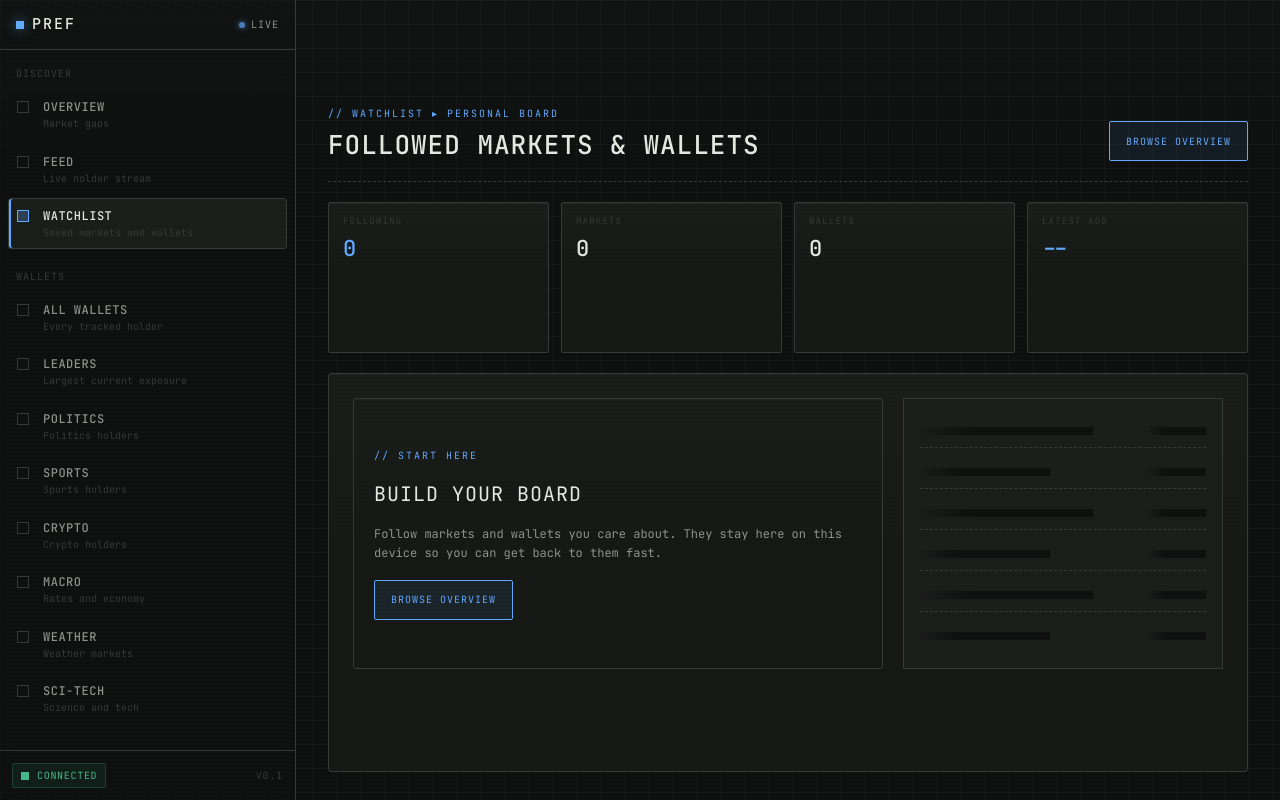
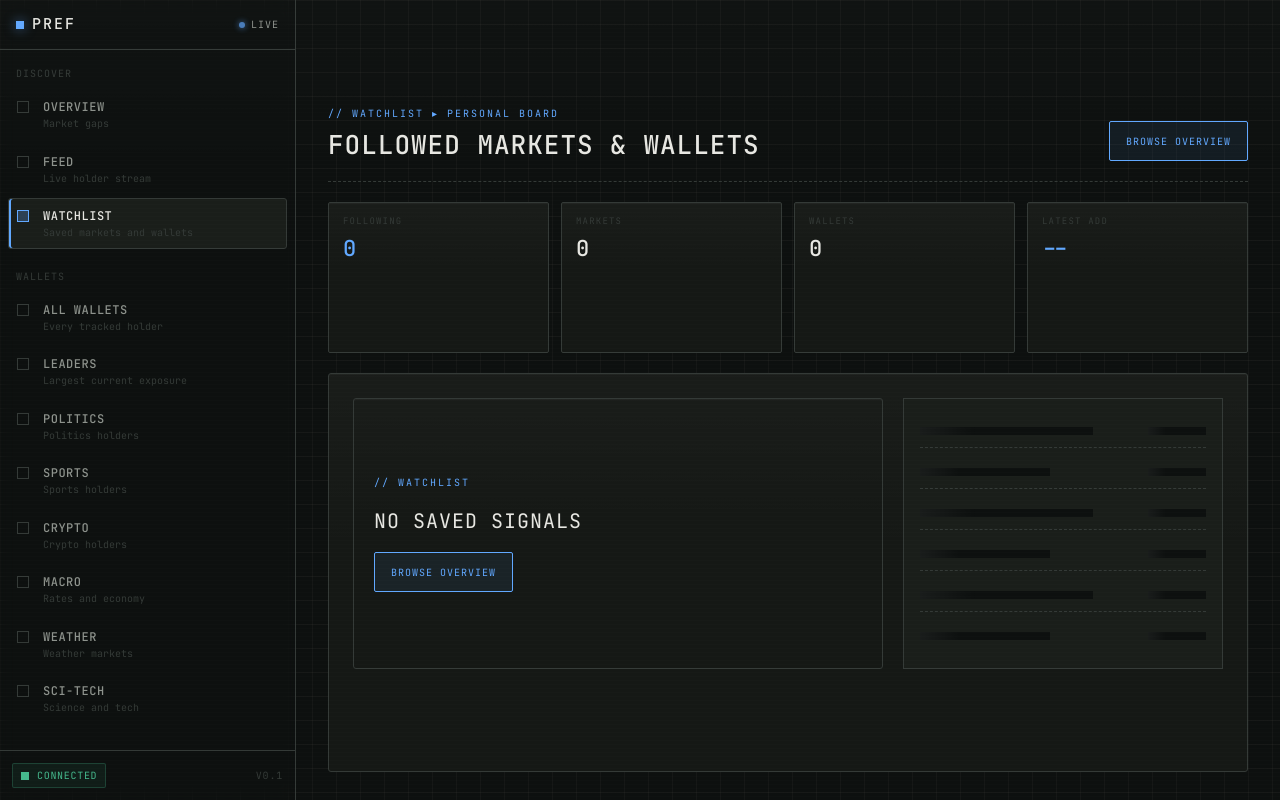
Before and after one commit to juhyuk-code/smart-money-specialists, a Next.js app: page /watchlist in a window 1280 px wide. Built offline with nearby package versions, Linux system fonts and the light colour scheme.

Commit message:
Tighten watchlist empty state

```diff
--- a/src/components/WatchlistSurface.tsx
+++ b/src/components/WatchlistSurface.tsx
@@ -116,7 +116,7 @@ function WatchSection({
         </article>
       )) : (
         <div className="px-3 py-8 font-mono text-[11px] uppercase tracking-[1px] text-ink-3">
-          pick items to follow
+          no saved signals
         </div>
       )}
     </section>
@@ -128,13 +128,10 @@ function EmptyWatchlist() {
     <section className="surface-card rounded-[3px] border-dashed p-4 sm:p-6">
       <div className="grid gap-5 lg:grid-cols-[1fr_320px]">
         <div className="surface-card grid content-center gap-4 rounded-[3px] bg-paper p-5">
-          <Eyebrow>{"// START HERE"}</Eyebrow>
+          <Eyebrow>{"// WATCHLIST"}</Eyebrow>
           <h2 className="font-mono text-[20px] uppercase tracking-[1px] text-ink">
-            BUILD YOUR BOARD
+            NO SAVED SIGNALS
           </h2>
-          <p className="max-w-[620px] font-mono text-[12px] leading-relaxed text-ink-2">
-            Follow markets and wallets you care about. They stay here on this device so you can get back to them fast.
-          </p>
           <div>
             <Link
               href="/"
```
